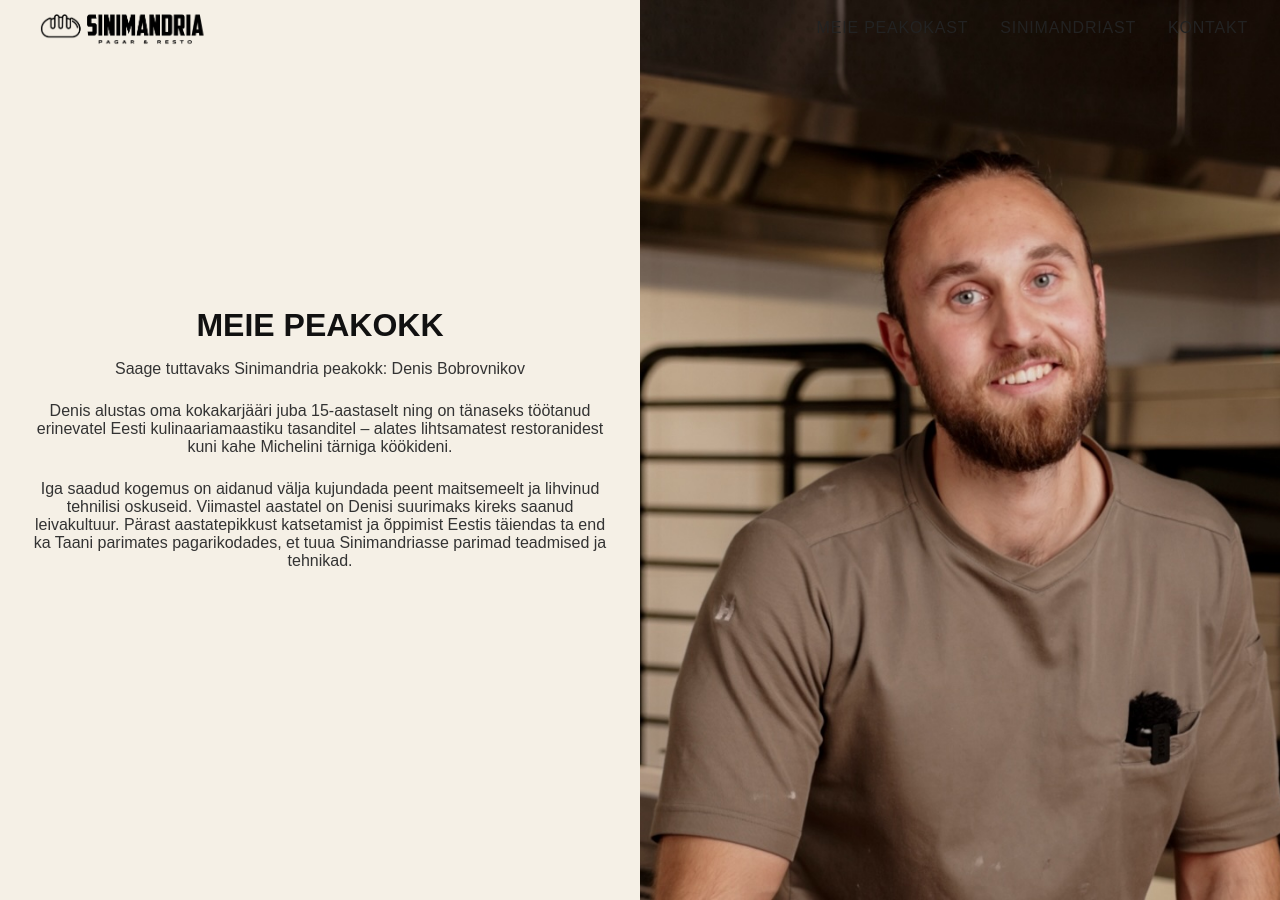
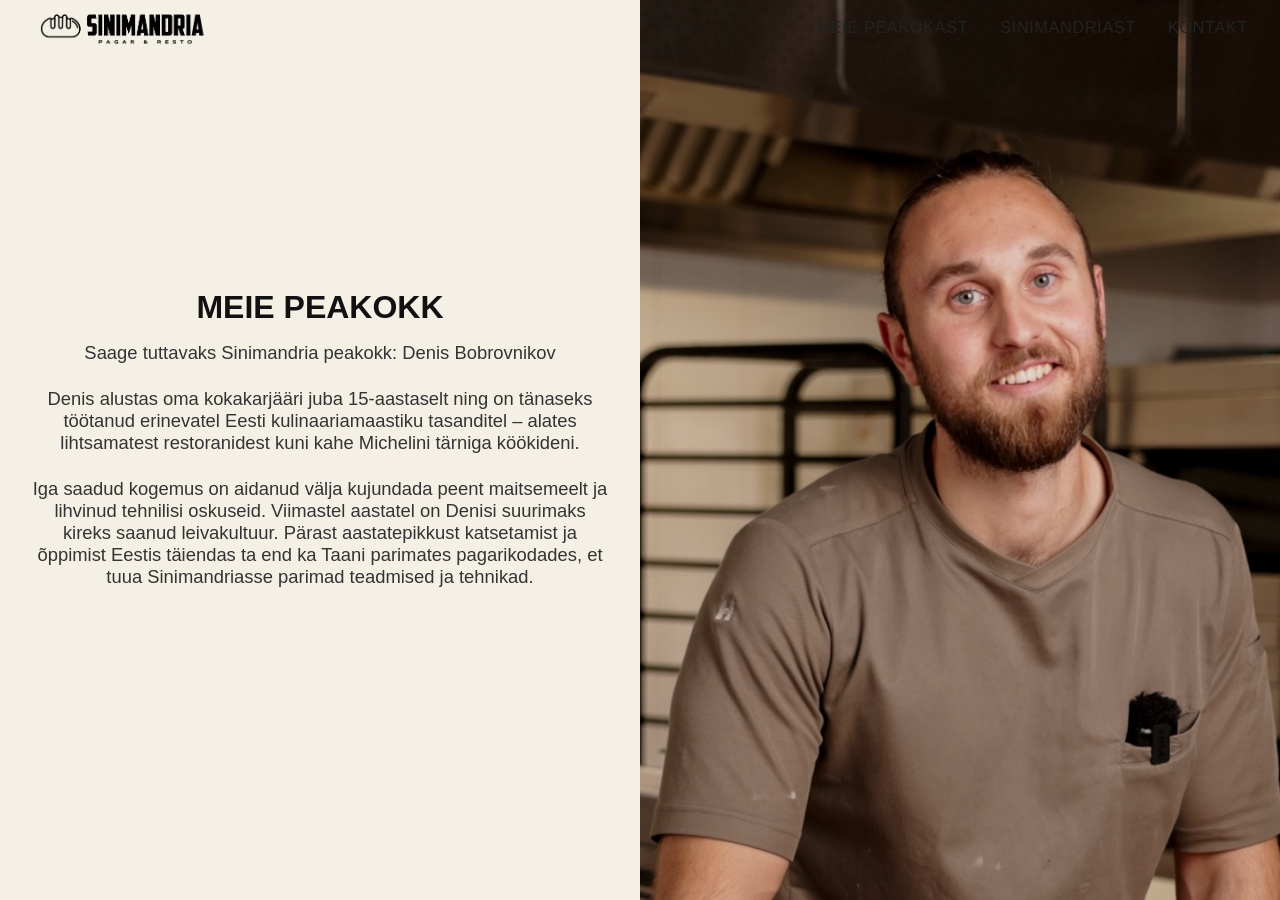
Before and after one commit to m-tu/sinimandria, a Jekyll site: the page built from pages/peakokk.md, in a window 1280 px wide and 900 px high. Built offline with Jekyll 4.4.1, drawn with Linux system fonts in a browser that asks for light colours.

Commit message:
font ja peakokk heledaks

```diff
--- a/_layouts/peakokk.html
+++ b/_layouts/peakokk.html
@@ -1,7 +1,7 @@
 <!DOCTYPE html>
 <html>
 {%- include head.html -%}
-<body class="no-hero light-nav">
+<body class="no-hero">
 
     {%- include header.html -%}
 
--- a/_sass/style.scss
+++ b/_sass/style.scss
@@ -272,7 +272,7 @@
 }
 
 .section-description {
-  font-size: 1rem;
+  font-size: 1.15rem;
   margin-bottom: 1.5rem;
   color: #333;
   text-align: center;
```
